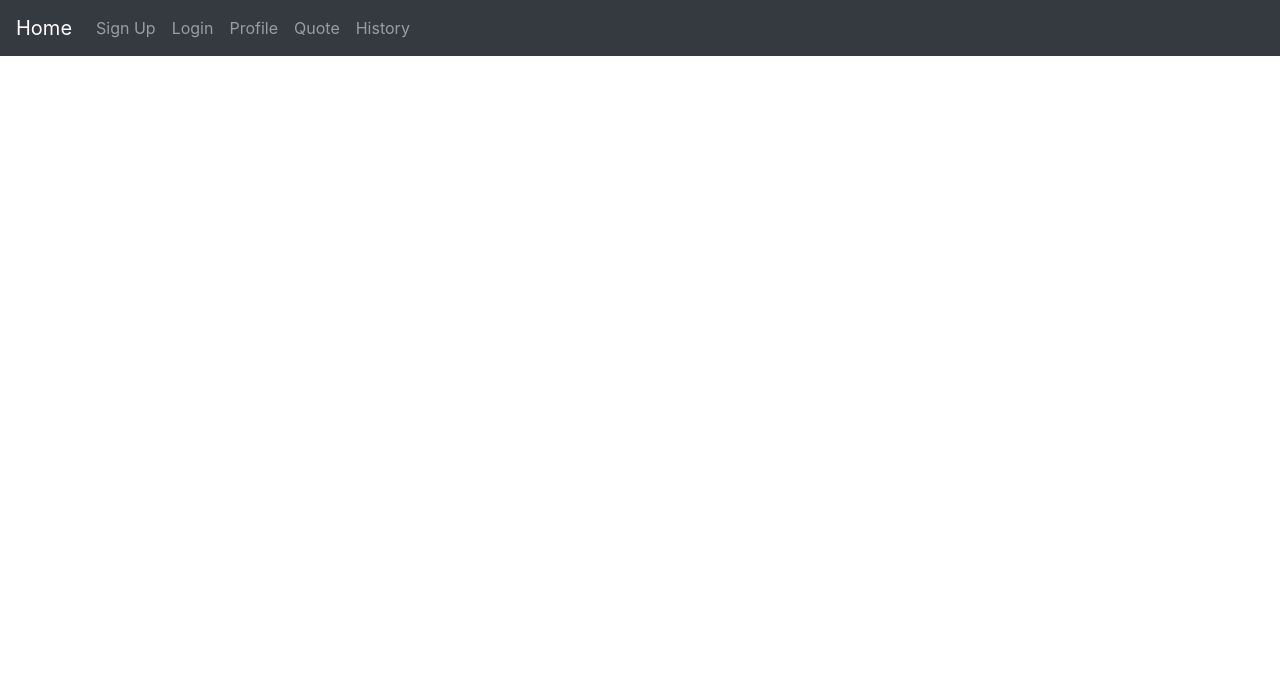
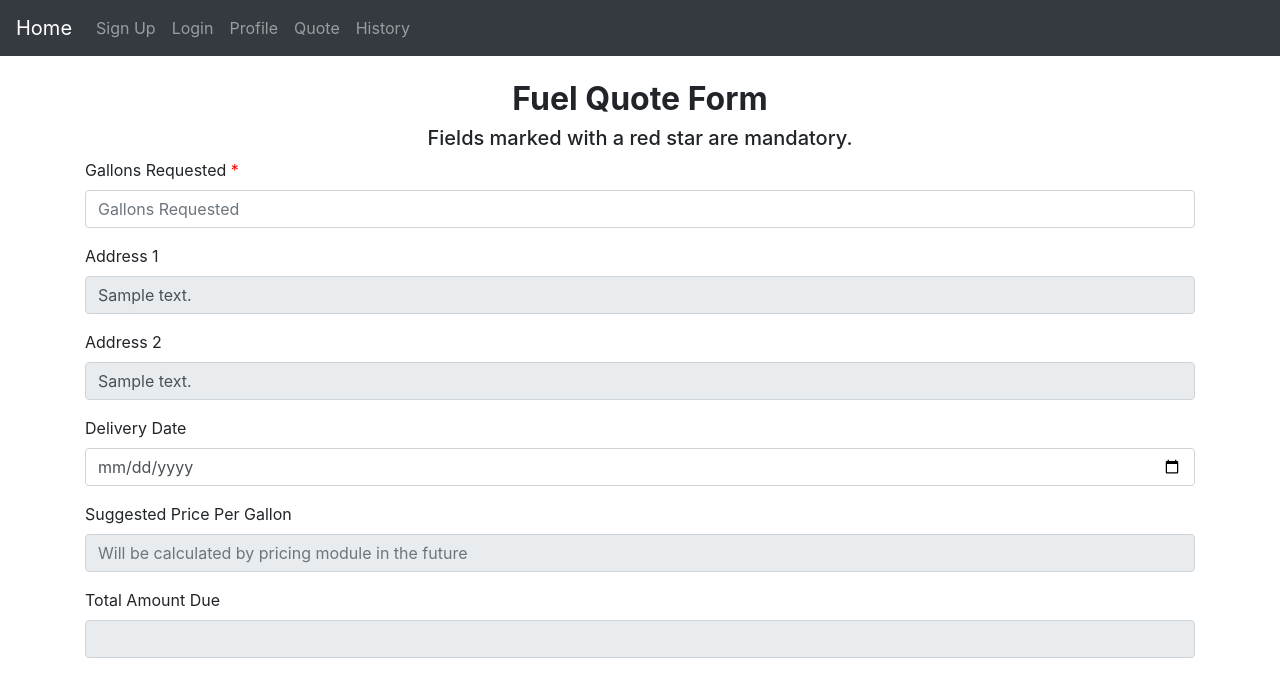
Before and after one commit to t-pham1/4353-G11-Assignment-2, a Flask app: template templates/quote.html in a window 1280 px wide. Shown: the top 697 px of the page. Run offline with Flask 3, Linux system fonts and the light colour scheme; the template is opened without the code that fills it: most values are stand-ins (such as "Sample title", 1, 10 or a date in 2020).

Commit message:
Add files via upload

```diff
--- a/templates/quote.html
+++ b/templates/quote.html
@@ -1 +1,78 @@
-{% extends 'base.html' %} {% block title %}Quote{% endblock %}
+{% extends 'base.html' %} {% block title %}Profile{% endblock %} {% block
+    content %}
+    </br>
+    <h2 align="center"><strong>Fuel Quote Form</strong></h2>
+    <form method="POST">
+      <h5 align="center">
+        Fields marked with
+        a red star are mandatory.
+      </h5>
+      <div class="form-group">
+        <label class="required-field" for="gallonsRequested">Gallons Requested</label>
+        <input
+          type="number"
+          class="form-control"
+          id="gallonsRequested"
+          name="gallonsRequested"
+          placeholder="Gallons Requested"
+          maxlength="50"
+          value="{{ gallonsRequested }}"
+          required
+        />
+      </div>
+      <div class="form-group">
+        <label for="addressOne">Address 1</label>
+        <input
+            type="text"
+            class="form-control"
+            id="addressOne"
+            name="addressOne"
+            value="{{ user_addressOne }}"
+            readonly
+        />
+      </div>
+      <div class="form-group">
+        <label for="addressTwo">Address 2</label>
+        <input
+            type="text"
+            class="form-control"
+            id="addressTwo"
+            name="addressTwo"
+            value="{{ user_addressTwo }}"
+            readonly
+            />
+      </div>
+      <div class="form-group">
+        <label for="deliveryDate">Delivery Date</label>
+        <input
+            type="date"
+            class="form-control"
+            id="deliveryDate"
+            name="deliveryDate"
+            min="2023-09-21"
+            max="2050-01-01"
+        />
+      </div>
+      <div class="form-group">
+        <label for="suggestedPricePerGallon">Suggested Price Per Gallon</label>
+        <input
+            type="number"
+            class="form-control"
+            id="suggestedPricePerGallon"
+            name="suggestedPricePerGallon"
+            placeholder="Will be calculated by pricing module in the future"
+            readonly
+            />
+      </div>
+      <div class="form-group">
+        <label for="totalAmountDue">Total Amount Due</label>
+        <input
+            type="number"
+            class="form-control"
+            id="totalAmountDue"
+            name="totalAmountDue"
+            readonly
+            />
+      </div>
+    </form>
+    {% endblock %}
```
